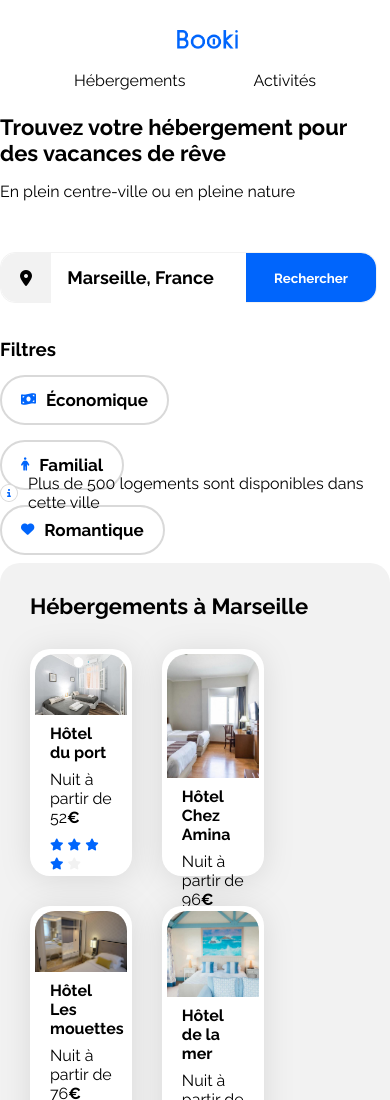
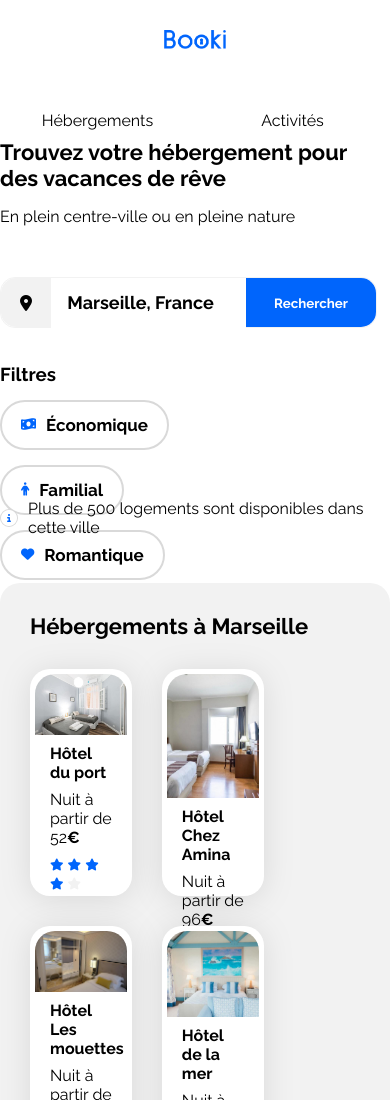
Before and after one commit to Timaa53/projet2_booki, a plain HTML site: page index.html in a window 390 px wide. Shown: the top 1100 px of the page. Drawn offline with Linux system fonts and the light colour scheme.

Commit message:
avancée header mobile

```diff
--- a/css/style.css
+++ b/css/style.css
@@ -108,7 +108,7 @@ a {
 }
 .header-nav nav a{
     padding-top: 16px;
-    border-top: 2px  solid transparent;
+    border-top: 2px solid transparent;
 }
 .header-nav nav a:hover{
     color: var(--main-color);
@@ -468,26 +468,46 @@ a {
 }
 
 /* Small devices (phones, less than 768px) */
-@media (max-width: 767.98px) {
+@media (max-width: 767.98px) and (min-width: 320px) {
 
 /****** Général ******/
 
+.main-container main{
+    gap: 30px;
+}
 
 /****** Header ******/
     .header-nav{
         flex-direction: column;
         align-items: center;
+        margin-bottom: 30px;
+    }
+
+     .header-nav div{
+        display: flex;
+        width: 17.26%; /* a revoir car 32.29% sur maquette figma */
+        justify-content: center;
         padding: 30px;
     }
+
     .header-nav nav{
-        justify-content: center;
+        width: 100%;
+        gap: 0;
+        padding: 10px 0;
     }
 
     .header-nav nav a{
+        display: flex;
+        width: 100%;
+        justify-content: center;
+        text-align: center;
+        border-bottom: 2px solid transparent;
     }
+
 
     .header-nav nav a:hover{
         border-top: none;
         border-bottom: 2px solid var(--main-color);
+        width: 100%;
     }
 }
```
